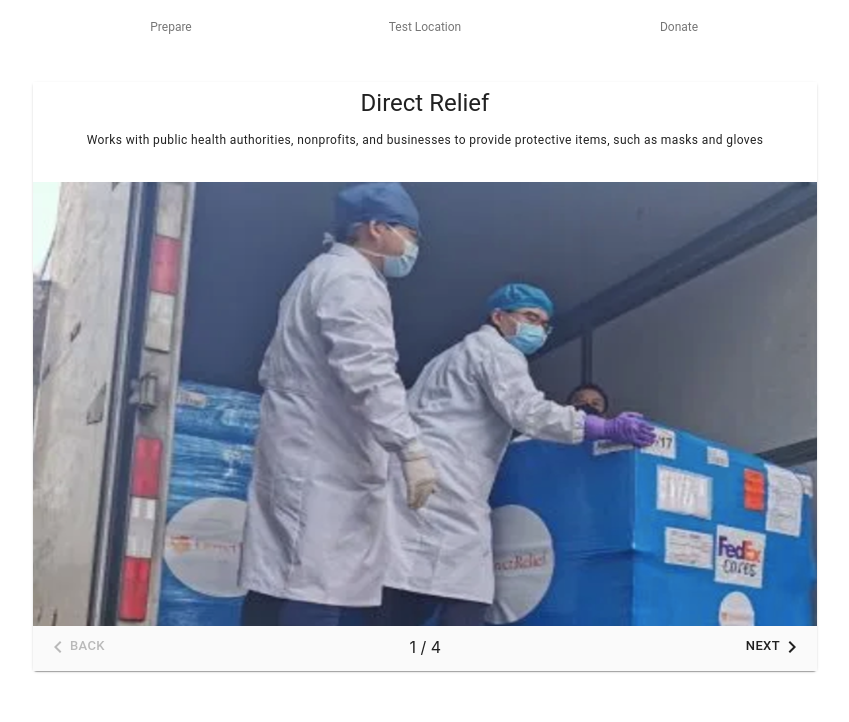
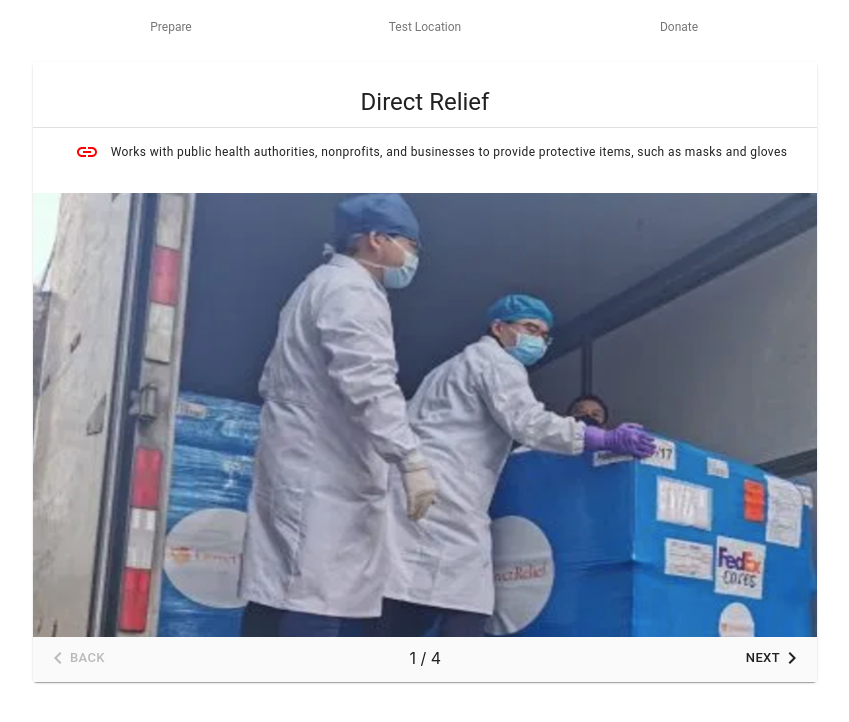
Before and after one commit to boconno808/Chrono, a React (Create React App) app in the folder coronovirus/: page /coronovirus/donate in a window 1280 px wide. Shown: the top 722 px of the page, without its empty margins (215-1064 px from the left). Built offline with nearby package versions, Linux system fonts and the light colour scheme.

Commit message:
added hyperlink

```diff
--- a/coronovirus/src/components/Donate.js
+++ b/coronovirus/src/components/Donate.js
@@ -4,19 +4,22 @@ import MobileStepper from '@material-ui/core/MobileStepper';
 import Paper from '@material-ui/core/Paper';
 import Typography from '@material-ui/core/Typography';
 import Button from '@material-ui/core/Button';
+import IconButton from '@material-ui/core/IconButton';
 import KeyboardArrowLeft from '@material-ui/icons/KeyboardArrowLeft';
 import KeyboardArrowRight from '@material-ui/icons/KeyboardArrowRight';
 import { donateImgData } from './donateImgData';
+import LinkIcon from '@material-ui/icons/Link';
+import Divider from '@material-ui/core/Divider';
 
 const useStyles = makeStyles({
     root: {
-      paddingTop: '2%',
       maxWidth: 800,
       flexGrow: 1,
       padding: 6,
       margin: 'auto',
     },
     header: {
+      paddingTop: '4%',
       display: 'flex',
       alignItems: 'center',
       height: 75,
@@ -38,6 +41,9 @@ const useStyles = makeStyles({
       display: 'block',
       width: '100%',
     },
+    button: {
+      color: 'red',
+    }
 });
 
 export default function Donate() {
@@ -60,6 +66,10 @@ export default function Donate() {
       <Paper square elevation={0} className={classes.header}>
         <div className={classes.headerText}>
         <Typography variant = "h5" gutterBottom>{donateImgData[activeStep].label} </Typography>
+        <Divider />
+        <IconButton className = {classes.button} aria-label={`link`} target="_blank" href={donateImgData[activeStep].link}>
+              <LinkIcon />
+        </IconButton>
         <Typography variant="caption" gutterBottom>{donateImgData[activeStep].description}</Typography>
         </div>
       </Paper>
```
